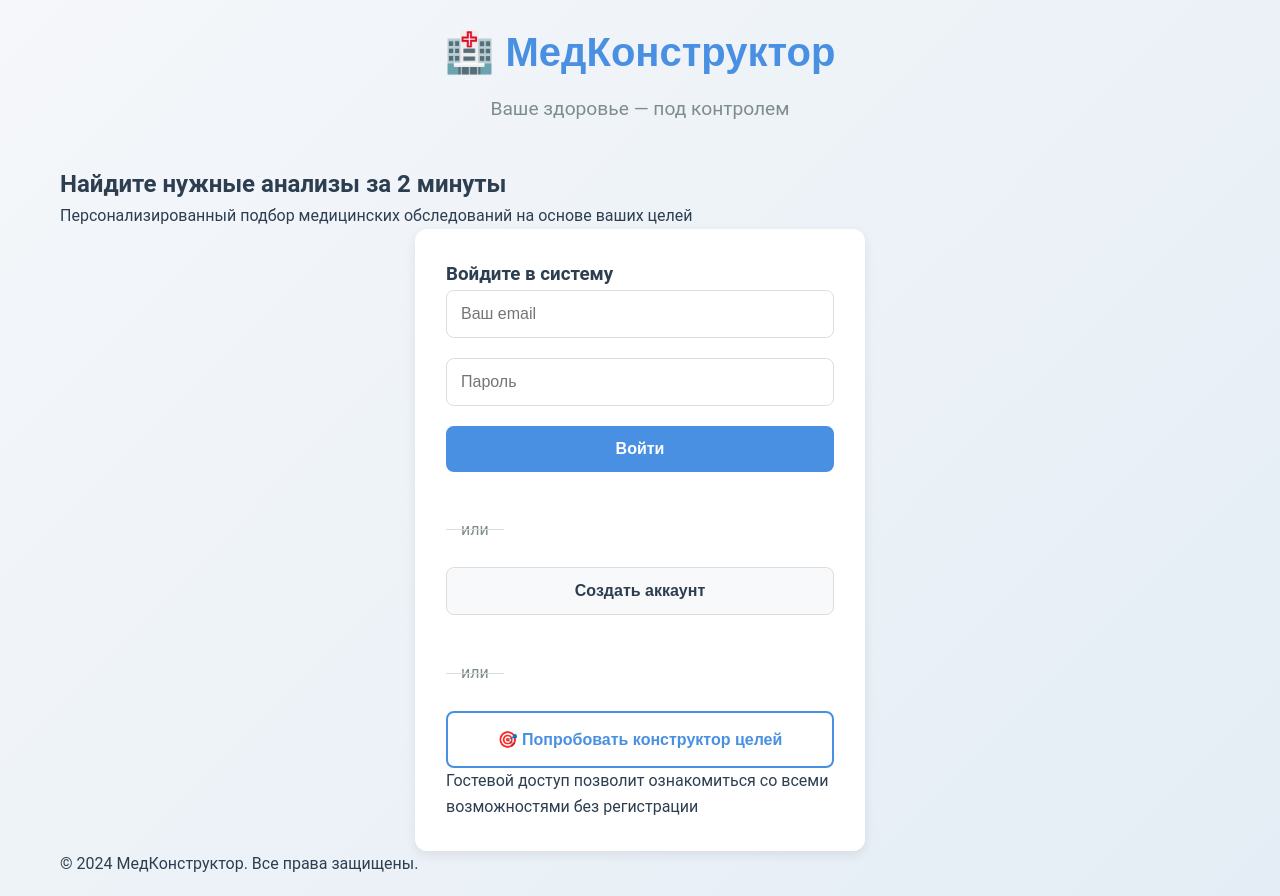
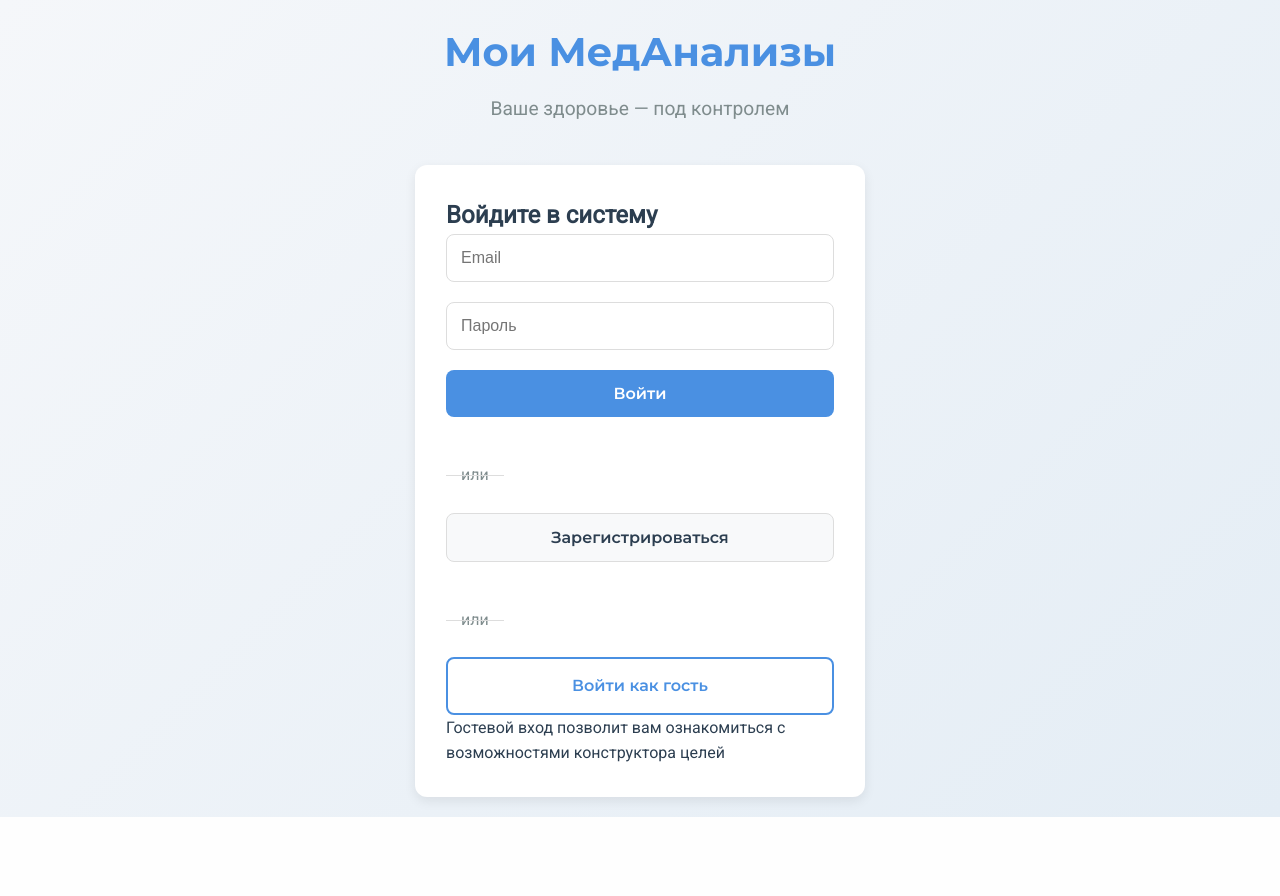
Before and after one commit to Un8ic/medical_examinations, a Flask app: page / in a window 1280 px wide. After the commit the page ends 817 px from the top, so only its background shows below. Run offline with Flask 3, Linux system fonts and the light colour scheme.

Commit message:
Update index.html

```diff
--- a/templates/index.html
+++ b/templates/index.html
@@ -1,66 +1,75 @@
 <!DOCTYPE html>
-<html lang="ru" data-theme="light">
+<html lang="ru">
 <head>
     <meta charset="UTF-8">
     <meta name="viewport" content="width=device-width, initial-scale=1.0">
-    <title>МедКонструктор - Ваше здоровье под контролем</title>
-    <meta name="description" content="Персонализированный конструктор медицинских анализов для ваших целей здоровья">
-    <link href="https://fonts.googleapis.com/css2?family=Inter:wght@300;400;500;600;700&display=swap" rel="stylesheet">
-    <link rel="stylesheet" href="{{ url_for('static', filename='style.css') }}">
+    <title>Мои МедАнализы - Конструктор целей здоровья</title>
+    <link href="https://fonts.googleapis.com/css2?family=Montserrat:wght@400;500;600;700&family=Roboto&display=swap" rel="stylesheet">
+    <link rel="stylesheet" href="style.css">
 </head>
 <body>
     <div class="container">
-        <header class="header">
-            <div class="logo">
-                <h1>🏥 МедКонструктор</h1>
-                <p class="tagline">Ваше здоровье — под контролем</p>
-            </div>
+        <header>
+            <h1>Мои МедАнализы</h1>
+            <p class="tagline">Ваше здоровье — под контролем</p>
         </header>
 
         <main class="main-content">
-            {% with messages = get_flashed_messages(with_categories=true) %}
-                {% if messages %}
-                    {% for category, message in messages %}
-                        <div class="flash-message {{ category }}">{{ message | safe }}</div>
-                    {% endfor %}
-                {% endif %}
-            {% endwith %}
+            <div class="auth-card">
+                <h2>Войдите в систему</h2>
 
-            <div class="hero-section">
-                <h2>Найдите нужные анализы за 2 минуты</h2>
-                <p>Персонализированный подбор медицинских обследований на основе ваших целей</p>
-            </div>
-
-            <div class="auth-card">
-                <h3>Войдите в систему</h3>
-
-                <form action="{{ url_for('login') }}" method="POST" class="auth-form">
+                <form id="loginForm" class="auth-form">
                     <div class="input-group">
-                        <input type="email" placeholder="Ваш email" required aria-label="Email">
+                        <input type="email" placeholder="Email" required>
                     </div>
                     <div class="input-group">
-                        <input type="password" placeholder="Пароль" required aria-label="Пароль">
+                        <input type="password" placeholder="Пароль" required>
                     </div>
                     <button type="submit" class="btn btn-primary">Войти</button>
                 </form>
 
                 <div class="divider">или</div>
 
-                <form action="{{ url_for('register') }}" method="POST" class="auth-form">
-                    <button type="submit" class="btn btn-secondary">Создать аккаунт</button>
+                <form id="registerForm" class="auth-form">
+                    <button type="submit" class="btn btn-secondary">Зарегистрироваться</button>
                 </form>
 
                 <div class="divider">или</div>
 
-                <a href="{{ url_for('enter_as_guest') }}" class="btn btn-guest">🎯 Попробовать конструктор целей</a>
+                <a href="goal_constructor.html" class="btn btn-guest">Войти как гость</a>
 
-                <p class="guest-notice">Гостевой доступ позволит ознакомиться со всеми возможностями без регистрации</p>
+                <p class="guest-notice">Гостевой вход позволит вам ознакомиться с возможностями конструктора целей</p>
             </div>
         </main>
+    </div>
 
-        <footer class="footer">
-            <p>© 2024 МедКонструктор. Все права защищены.</p>
-        </footer>
-    </div>
+    <script>
+        // Обработка форм входа и регистрации
+        document.getElementById('loginForm').addEventListener('submit', function(e) {
+            e.preventDefault();
+            showMessage('Извините, функция входа в настоящее время в разработке.', 'info');
+        });
+
+        document.getElementById('registerForm').addEventListener('submit', function(e) {
+            e.preventDefault();
+            showMessage('Извините, функция регистрации в настоящее время в разработке.', 'info');
+        });
+
+        function showMessage(message, type) {
+            // Создаем элемент уведомления
+            const messageDiv = document.createElement('div');
+            messageDiv.className = `flash-message ${type}`;
+            messageDiv.textContent = message;
+
+            // Вставляем перед формой
+            const authCard = document.querySelector('.auth-card');
+            authCard.insertBefore(messageDiv, authCard.firstChild);
+
+            // Автоматически удаляем через 5 секунд
+            setTimeout(() => {
+                messageDiv.remove();
+            }, 5000);
+        }
+    </script>
 </body>
 </html>
```
